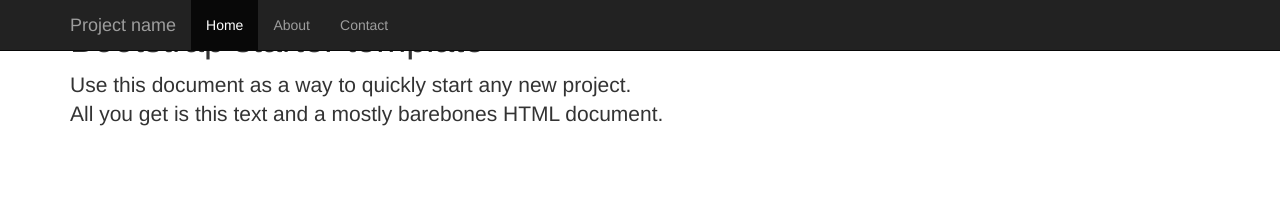
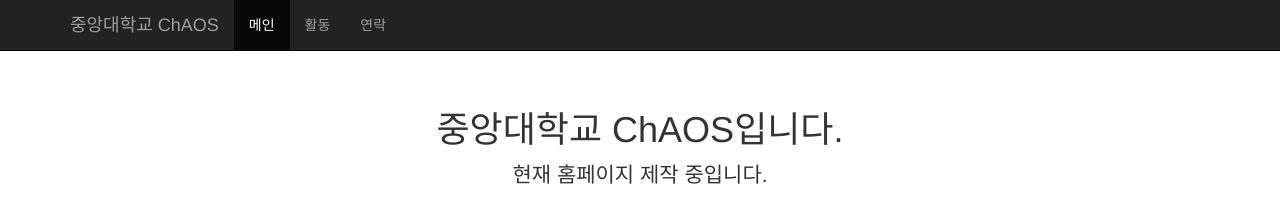
Before and after one commit to cauchaos/cauchaos.github.io, a plain HTML site: page index.html in a window 1280 px wide. Drawn offline with nearby package versions, Linux system fonts and the light colour scheme.

Commit message:
Change index.html

```diff
--- a/index.html
+++ b/index.html
@@ -13,6 +13,7 @@
     <title>중앙대학교 ChAOS</title>
 
     <link href="/css/bootstrap.min.css" rel="stylesheet">
+    <link href="/css/starter.css" rel="stylesheet">
     <script src="js/ie-emulation-modes-warning.js"></script>
   </head>
 
@@ -26,13 +27,13 @@
             <span class="icon-bar"></span>
             <span class="icon-bar"></span>
           </button>
-          <a class="navbar-brand" href="#">Project name</a>
+          <a class="navbar-brand" href="#">중앙대학교 ChAOS</a>
         </div>
         <div id="navbar" class="collapse navbar-collapse">
           <ul class="nav navbar-nav">
-            <li class="active"><a href="#">Home</a></li>
-            <li><a href="#about">About</a></li>
-            <li><a href="#contact">Contact</a></li>
+            <li class="active"><a href="#">메인</a></li>
+            <li><a href="#about">활동</a></li>
+            <li><a href="#contact">연락</a></li>
           </ul>
         </div><!--/.nav-collapse -->
       </div>
@@ -41,15 +42,14 @@
     <div class="container">
 
       <div class="starter-template">
-        <h1>Bootstrap starter template</h1>
-        <p class="lead">Use this document as a way to quickly start any new project.<br> All you get is this text and a mostly barebones HTML document.</p>
+        <h1>중앙대학교 ChAOS입니다.</h1>
+        <p class="lead">현재 홈페이지 제작 중입니다.</p>
       </div>
 
     </div><!-- /.container -->
 
 
-    <!-- Bootstrap core JavaScript
-    ================================================== -->
+    <!-- Bootstrap core JavaScript -->
     <!-- Placed at the end of the document so the pages load faster -->
     <script src="https://ajax.googleapis.com/ajax/libs/jquery/1.11.2/jquery.min.js"></script>
     <script src="/js/bootstrap.min.js"></script>
```
